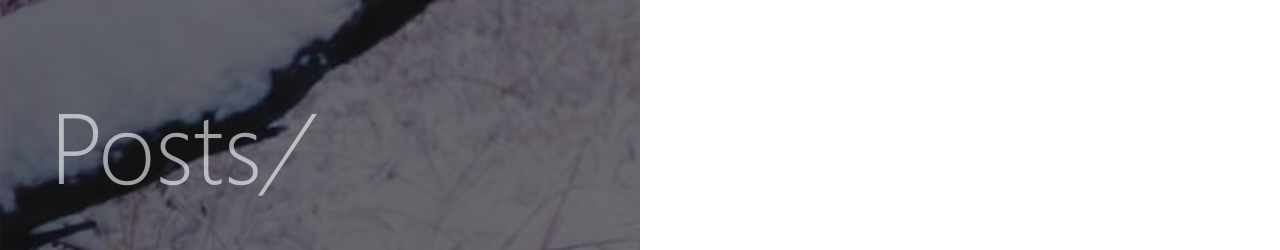
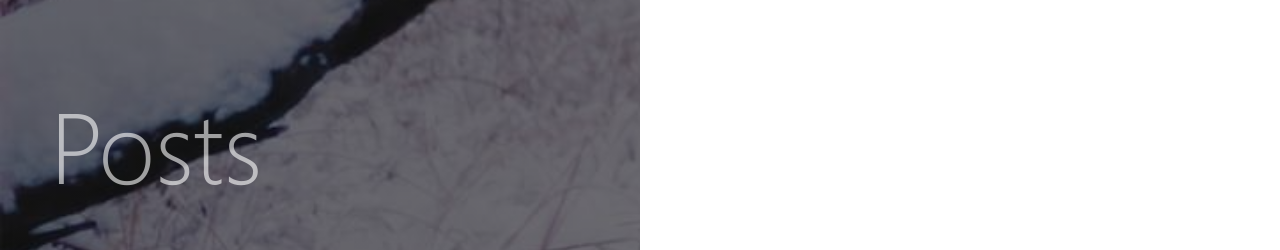
Before and after one commit to doulemint/undiscoveredattractions.github.io, a Jekyll site: the page built from _pages/posts.md, in a window 1280 px wide. Shown: the part 636-886 px from the top of the page. Built offline with Jekyll 4.4.1, drawn with Linux system fonts in a browser that asks for light colours.

Commit message:
display posts without the forward slash

```diff
--- a/_layouts/post-list.html
+++ b/_layouts/post-list.html
@@ -10,7 +10,7 @@ layout: compress
 
     <div class="block-left">
       <div class="content">
-        <h1 class="section-title">{{ page.title}}<em>/</em>
+        <h1 class="section-title">{{ page.title}}
         </h1>
       </div>
     </div>
```
Also changed, not shown: 2 other files.
